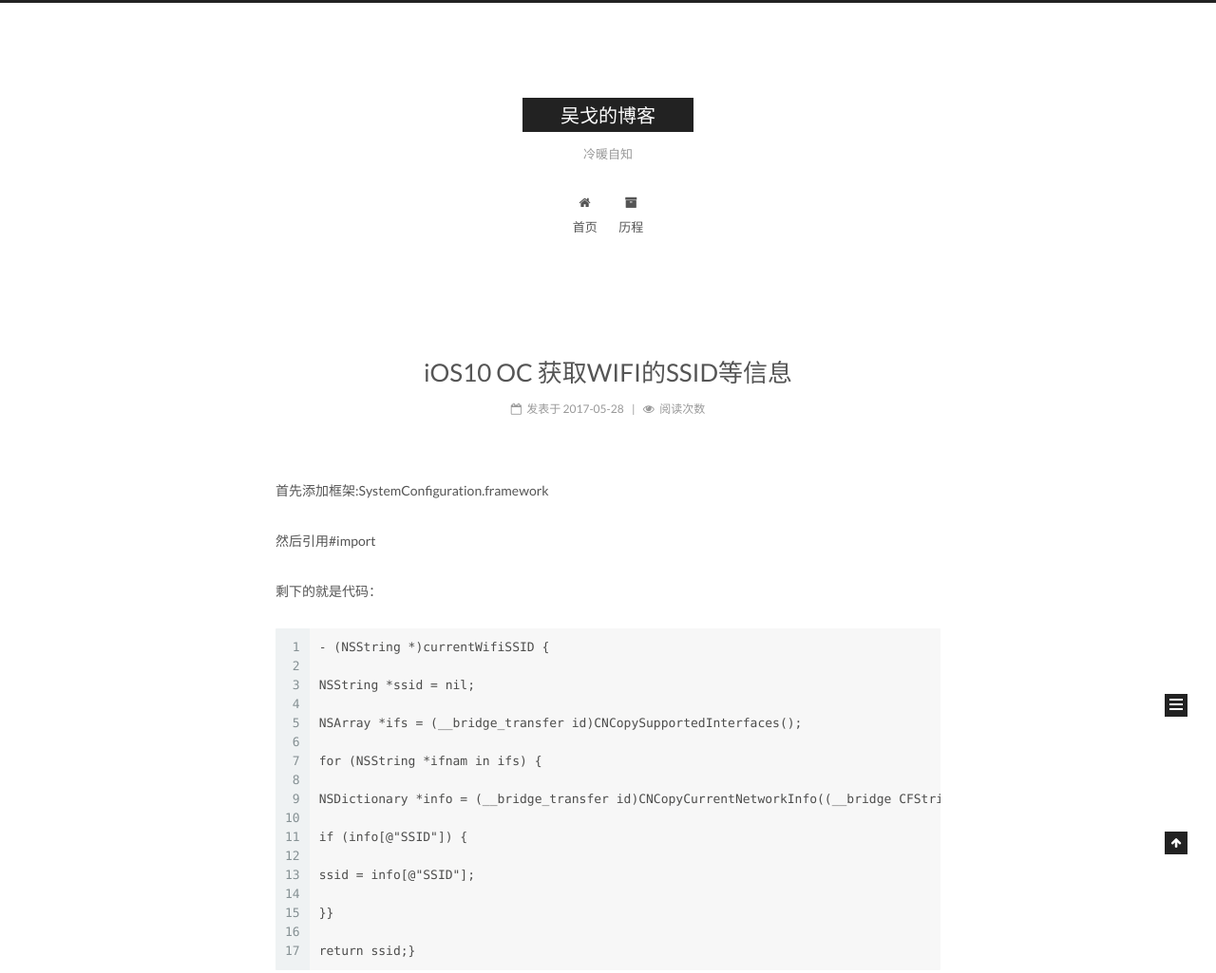
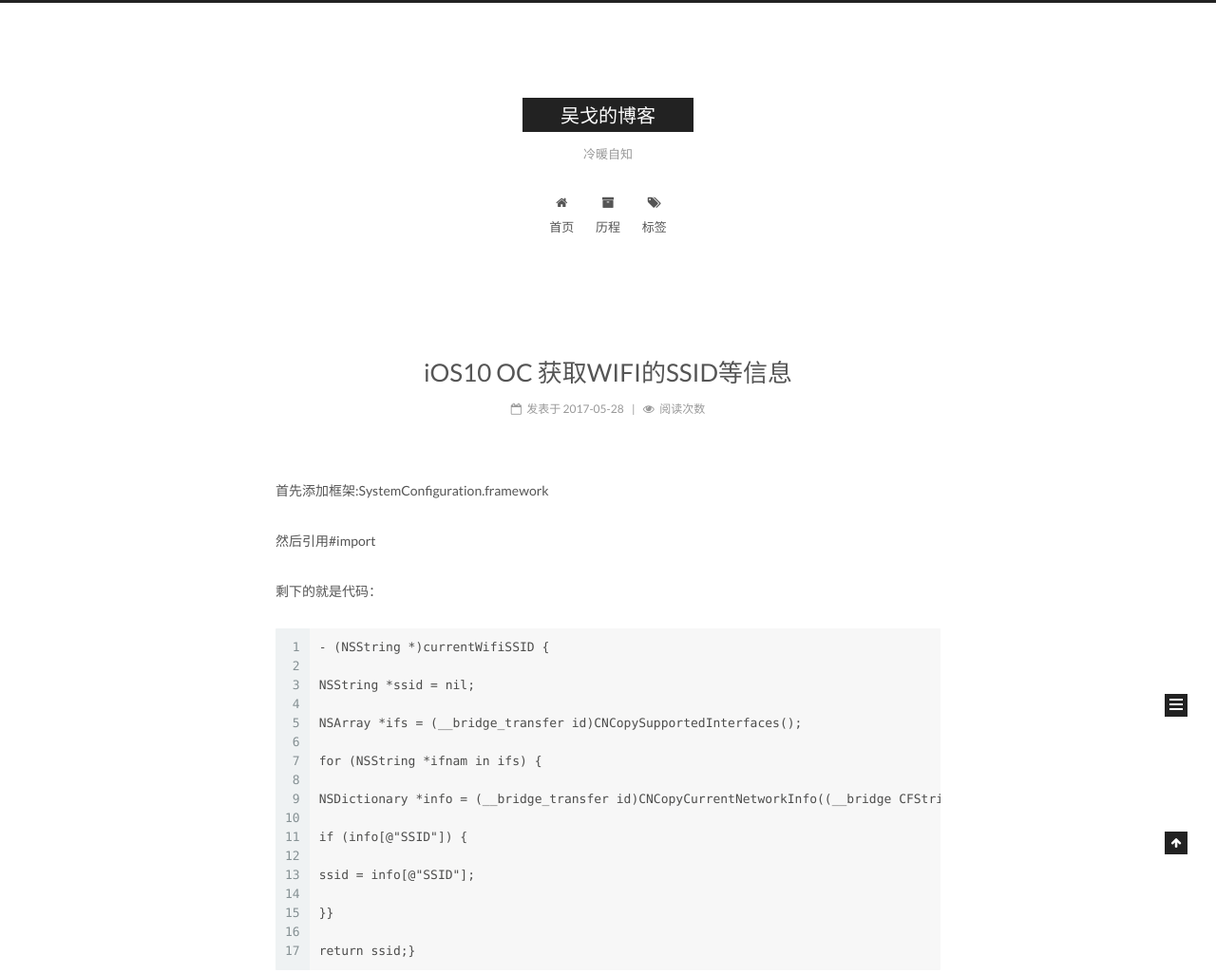
Before and after one commit to Wougle/wougle.github.io, a plain HTML site: page index.html in a window 1280 px wide. Shown: the top 1025 px of the page at 95% size. Drawn offline with Linux system fonts and the light colour scheme; a script that the page names is missing.

Commit message:
Site updated: 2017-05-29 10:52:55

```diff
--- a/css/main.css
+++ b/css/main.css
@@ -1695,7 +1695,7 @@ pre .javascript .function {
   width: 4px;
   height: 4px;
   border-radius: 50%;
-  background: #ed6e9a;
+  background: #bf0fcf;
 }
 .links-of-blogroll {
   font-size: 13px;
--- a/index.html
+++ b/index.html
@@ -209,6 +209,16 @@
               <i class="menu-item-icon fa fa-fw fa-archive"></i> <br />
 
             历程
+          </a>
+        </li>
+
+
+        <li class="menu-item menu-item-tags">
+          <a href="/tags" rel="section">
+
+              <i class="menu-item-icon fa fa-fw fa-tags"></i> <br />
+
+            标签
           </a>
         </li>
 
```
Also changed, not shown: 2017/05/23/hello-world/index.html (+10 -0 lines), 2017/05/24/iOS-OC-property的属性理解/index.html (+10 -0 lines), 2017/05/28/iOS-OC-为button添加下划线/index.html (+10 -0 lines), 2017/05/28/iOS10-OC-获取WIFI的SSID等信息/index.html (+10 -0 lines), archives/2017/05/index.html (+10 -0 lines), archives/2017/index.html (+10 -0 lines), archives/index.html (+10 -0 lines), tags/objective-c/index.html (+10 -0 lines).
